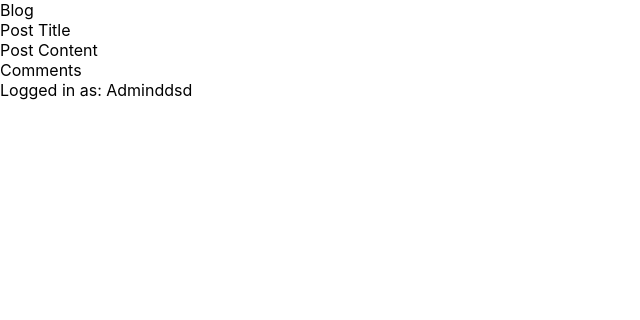
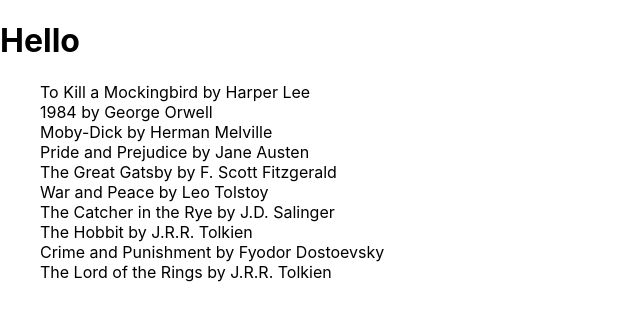
Before and after one commit to PrinceKJai/context-api-demo-app, a React (Create React App) app: page /books/1 in a window 1280 px wide. Shown: the top 320 px of the page, without its empty margins (0-640 px from the left). Built offline with nearby package versions, Linux system fonts and the light colour scheme; the HTML template or start-up script is replaced by a standard one.

Commit message:
books context created with Provider within

```diff
--- /dev/null
+++ b/public/books.json
@@ -0,0 +1,62 @@
+[
+    {
+      "id": 1,
+      "title": "To Kill a Mockingbird",
+      "author": "Harper Lee",
+      "description": "A novel about the serious issues of rape and racial inequality."
+    },
+    {
+      "id": 2,
+      "title": "1984",
+      "author": "George Orwell",
+      "description": "A dystopian social science fiction novel and cautionary tale about the dangers of totalitarianism."
+    },
+    {
+      "id": 3,
+      "title": "Moby-Dick",
+      "author": "Herman Melville",
+      "description": "A story about Captain Ahab's obsessive quest to kill the white whale, Moby Dick."
+    },
+    {
+      "id": 4,
+      "title": "Pride and Prejudice",
+      "author": "Jane Austen",
+      "description": "A romantic novel that charts the emotional development of the protagonist, Elizabeth Bennet."
+    },
+    {
+      "id": 5,
+      "title": "The Great Gatsby",
+      "author": "F. Scott Fitzgerald",
+      "description": "A novel that critiques the disillusionment and moral decay of society during the Roaring Twenties."
+    },
+    {
+      "id": 6,
+      "title": "War and Peace",
+      "author": "Leo Tolstoy",
+      "description": "A historical novel that tells the story of five families against the backdrop of the Napoleonic Wars."
+    },
+    {
+      "id": 7,
+      "title": "The Catcher in the Rye",
+      "author": "J.D. Salinger",
+      "description": "A novel about the challenges of teenage life and the pain of growing up."
+    },
+    {
+      "id": 8,
+      "title": "The Hobbit",
+      "author": "J.R.R. Tolkien",
+      "description": "A fantasy novel about the adventures of Bilbo Baggins, a hobbit who embarks on a quest to win a share of the treasure guarded by Smaug the dragon."
+    },
+    {
+      "id": 9,
+      "title": "Crime and Punishment",
+      "author": "Fyodor Dostoevsky",
+      "description": "A novel about the mental anguish and moral dilemmas of an impoverished ex-student who plans and commits a murder."
+    },
+    {
+      "id": 10,
+      "title": "The Lord of the Rings",
+      "author": "J.R.R. Tolkien",
+      "description": "An epic fantasy novel that follows the quest to destroy the One Ring and defeat the Dark Lord Sauron."
+    }
+  ]
--- a/src/App.js
+++ b/src/App.js
@@ -1,23 +1,33 @@
+// import { useContext } from "react";
 import "./App.css";
-import Blog from "./components/Blog";
-import Comments from "./components/Comments";
-import Post from "./components/Post";
-import UserInfoContext from "./context/UserInfoConext";
+import Books from "./components/Books";
+// import Blog from "./components/Blog";
+// import Comments from "./components/Comments";
+// import Post from "./components/Post";
+// import UserInfoContext from "./context/UserInfoConext";
+import { BooksProvider } from "./context/BooksContext";
 
 function App() {
-  const userObj = {
-    userName: "Adminddsd",
-    isAdmin: true,
-  };
+  // const userObj = {
+  //   userName: "Adminddsd",
+  //   isAdmin: true,
+  // };
+
   return (
-    <UserInfoContext.Provider value={userObj}>
+    <BooksProvider>
       <div className="app">
-        <div className="container">
-          <Blog />
-        </div>
+        <h1>Hello</h1>
+        <Books />
       </div>
-    </UserInfoContext.Provider>
+    </BooksProvider>
   );
-}
+  }
 
-export default App;
+  export default App;
+
+  {/* <UserInfoContext.Provider value={userObj}>
+  <div className="app">
+  <div className="container">
+  <Blog />
+  </div>
+  </div> */}
--- /dev/null
+++ b/src/components/Books.js
@@ -0,0 +1,19 @@
+import React, { useContext } from "react";
+import { BooksContext } from "../context/BooksContext";
+
+export default function Books() {
+  const books = useContext(BooksContext);
+  //   console.log("booksbooks", books);
+
+  return (
+    <div>
+      <ul>
+        {books.map((book) => (
+          <li key={book.id} style={{listStyle: 'none'}}>
+            {book.title} by {book.author}
+          </li>
+        ))}
+      </ul>
+    </div>
+  );
+}
--- /dev/null
+++ b/src/context/BooksContext.js
@@ -0,0 +1,18 @@
+import { createContext, useEffect, useState } from "react";
+
+export const BooksContext = createContext();
+
+export const BooksProvider = ({ children }) => {
+  const [books, setBooks] = useState([]);
+
+  useEffect(() => {
+    fetch("/books.json")
+      .then((res) => res.json())
+      .then((data) => setBooks(data))
+      .catch((err) => console.log(err));
+  }, []);
+
+  return (
+    <BooksContext.Provider value={books}>{children}</BooksContext.Provider>
+  );
+};
```
